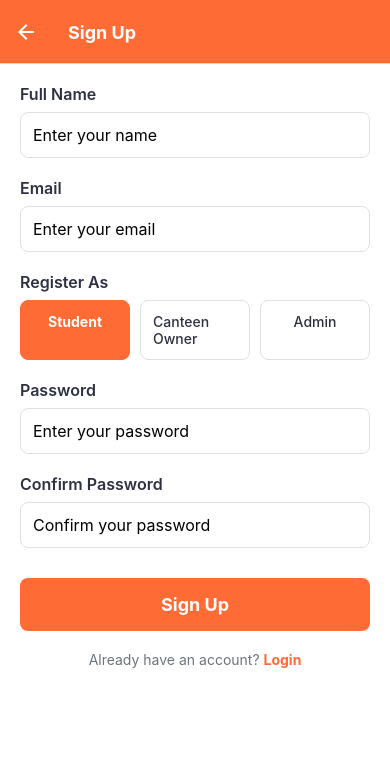
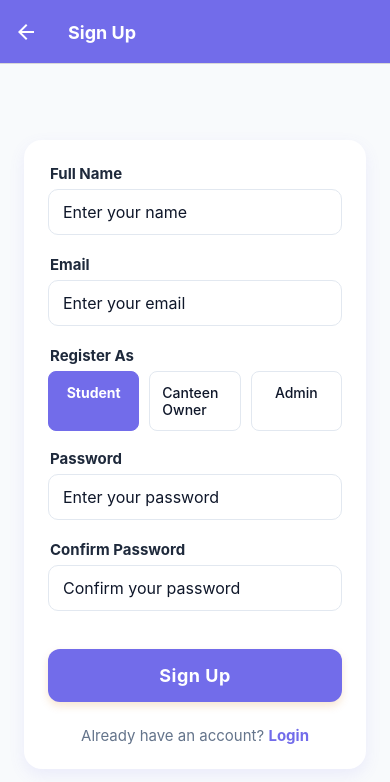
Before and after one commit to HackIIIT-Santas-And-Their-Elves/KMS, a React Native app in the folder UnifiedApp/: screen /Register in a window 390 px wide. Shown: the top 782 px of the page. Built offline with nearby package versions, Linux system fonts and the light colour scheme.

Commit message:
Changes color everywhere to match LoginScreen.js

```diff
--- a/UnifiedApp/src/screens/CartScreen.js
+++ b/UnifiedApp/src/screens/CartScreen.js
@@ -130,136 +130,151 @@ const styles = StyleSheet.create({
         flex: 1,
         justifyContent: 'center',
         alignItems: 'center',
-        padding: 20,
+        backgroundColor: colors.background,
     },
     emptyText: {
         fontSize: 18,
         color: colors.textSecondary,
-        marginTop: 16,
-        marginBottom: 24,
+        marginTop: 18,
+        marginBottom: 12,
     },
     browseButton: {
         backgroundColor: colors.primary,
-        paddingHorizontal: 24,
+        borderRadius: 10,
         paddingVertical: 12,
-        borderRadius: 8,
+        paddingHorizontal: 28,
+        marginTop: 8,
+        shadowColor: colors.primary,
+        shadowOffset: { width: 0, height: 3 },
+        shadowOpacity: 0.12,
+        shadowRadius: 6,
+        elevation: 2,
     },
     browseButtonText: {
         color: colors.white,
+        fontWeight: 'bold',
         fontSize: 16,
-        fontWeight: 'bold',
     },
     listContainer: {
-        padding: 16,
+        paddingBottom: 120,
     },
     header: {
         flexDirection: 'row',
         justifyContent: 'space-between',
         alignItems: 'center',
-        marginBottom: 16,
+        marginBottom: 8,
+        marginTop: 8,
+        paddingHorizontal: 8,
     },
     headerText: {
         fontSize: 16,
-        fontWeight: '600',
+        fontWeight: '700',
         color: colors.text,
     },
     clearText: {
-        fontSize: 14,
         color: colors.error,
         fontWeight: '600',
+        fontSize: 14,
     },
     card: {
-        backgroundColor: colors.white,
-        borderRadius: 12,
-        padding: 16,
-        marginBottom: 12,
-        elevation: 2,
-        shadowColor: '#000',
-        shadowOffset: { width: 0, height: 2 },
-        shadowOpacity: 0.1,
-        shadowRadius: 4,
+        backgroundColor: colors.surface,
+        borderRadius: 16,
+        padding: 18,
+        marginVertical: 8,
+        marginHorizontal: 8,
+        shadowColor: colors.primary,
+        shadowOffset: { width: 0, height: 4 },
+        shadowOpacity: 0.10,
+        shadowRadius: 10,
+        elevation: 3,
     },
     itemInfo: {
-        marginBottom: 12,
+        marginBottom: 8,
     },
     itemName: {
-        fontSize: 16,
-        fontWeight: 'bold',
+        fontSize: 17,
+        fontWeight: '700',
         color: colors.text,
-        marginBottom: 4,
     },
     itemPrice: {
         fontSize: 14,
         color: colors.textSecondary,
+        marginTop: 2,
     },
     quantityContainer: {
         flexDirection: 'row',
         alignItems: 'center',
-        marginBottom: 12,
+        marginTop: 6,
     },
     quantityButton: {
-        width: 32,
-        height: 32,
-        borderRadius: 16,
+        backgroundColor: colors.background,
+        borderRadius: 8,
+        padding: 6,
+        marginHorizontal: 4,
         borderWidth: 1,
-        borderColor: colors.primary,
-        justifyContent: 'center',
-        alignItems: 'center',
+        borderColor: colors.border,
     },
     quantity: {
-        fontSize: 18,
-        fontWeight: 'bold',
+        fontSize: 16,
+        fontWeight: '600',
         color: colors.text,
-        marginHorizontal: 16,
-        minWidth: 30,
-        textAlign: 'center',
+        marginHorizontal: 8,
     },
     itemFooter: {
         flexDirection: 'row',
         justifyContent: 'space-between',
         alignItems: 'center',
-        paddingTop: 12,
-        borderTopWidth: 1,
-        borderTopColor: colors.border,
+        marginTop: 8,
     },
     itemTotal: {
-        fontSize: 18,
+        fontSize: 15,
         fontWeight: 'bold',
         color: colors.primary,
     },
     footer: {
-        backgroundColor: colors.white,
-        padding: 16,
-        borderTopWidth: 1,
-        borderTopColor: colors.border,
+        backgroundColor: colors.surface,
+        borderTopLeftRadius: 18,
+        borderTopRightRadius: 18,
+        padding: 18,
+        shadowColor: colors.primary,
+        shadowOffset: { width: 0, height: -2 },
+        shadowOpacity: 0.08,
+        shadowRadius: 8,
+        elevation: 2,
     },
     totalContainer: {
         flexDirection: 'row',
         justifyContent: 'space-between',
         alignItems: 'center',
-        marginBottom: 16,
+        marginBottom: 10,
     },
     totalLabel: {
-        fontSize: 16,
-        color: colors.text,
+        color: colors.textSecondary,
+        fontSize: 15,
     },
     totalAmount: {
-        fontSize: 24,
+        color: colors.primary,
         fontWeight: 'bold',
-        color: colors.primary,
+        fontSize: 18,
     },
     checkoutButton: {
-        backgroundColor: colors.primary,
+        backgroundColor: colors.action,
+        borderRadius: 12,
         flexDirection: 'row',
+        alignItems: 'center',
         justifyContent: 'center',
-        alignItems: 'center',
-        padding: 16,
-        borderRadius: 8,
+        paddingVertical: 14,
+        marginTop: 8,
+        shadowColor: colors.action,
+        shadowOffset: { width: 0, height: 3 },
+        shadowOpacity: 0.13,
+        shadowRadius: 7,
+        elevation: 2,
     },
     checkoutButtonText: {
         color: colors.white,
-        fontSize: 18,
         fontWeight: 'bold',
+        fontSize: 16,
         marginRight: 8,
     },
 });
--- a/UnifiedApp/src/screens/ProfileScreen.js
+++ b/UnifiedApp/src/screens/ProfileScreen.js
@@ -85,78 +85,109 @@ const styles = StyleSheet.create({
     header: {
         backgroundColor: colors.primary,
         alignItems: 'center',
-        padding: 24,
-        paddingTop: 40,
+        padding: 32,
+        paddingTop: 48,
+        borderBottomLeftRadius: 24,
+        borderBottomRightRadius: 24,
+        shadowColor: colors.primary,
+        shadowOffset: { width: 0, height: 8 },
+        shadowOpacity: 0.12,
+        shadowRadius: 16,
+        elevation: 8,
     },
     avatarContainer: {
         width: 96,
         height: 96,
         borderRadius: 48,
-        backgroundColor: colors.secondary,
+        backgroundColor: colors.action,
         justifyContent: 'center',
         alignItems: 'center',
         marginBottom: 16,
+        borderWidth: 3,
+        borderColor: colors.surface,
     },
     name: {
-        fontSize: 24,
-        fontWeight: 'bold',
+        fontSize: 26,
+        fontWeight: '800',
         color: colors.white,
-        marginBottom: 4,
+        marginBottom: 2,
     },
     email: {
-        fontSize: 14,
+        fontSize: 15,
         color: colors.white,
-        opacity: 0.9,
-        marginBottom: 12,
+        opacity: 0.92,
+        marginBottom: 10,
     },
     roleBadge: {
-        backgroundColor: colors.white,
-        paddingHorizontal: 16,
-        paddingVertical: 6,
-        borderRadius: 12,
+        backgroundColor: colors.surface,
+        paddingHorizontal: 18,
+        paddingVertical: 7,
+        borderRadius: 14,
+        marginTop: 6,
+        shadowColor: colors.primary,
+        shadowOffset: { width: 0, height: 2 },
+        shadowOpacity: 0.08,
+        shadowRadius: 4,
+        elevation: 2,
     },
     roleText: {
         color: colors.primary,
-        fontSize: 12,
-        fontWeight: 'bold',
+        fontSize: 13,
+        fontWeight: '700',
     },
     section: {
-        backgroundColor: colors.white,
-        marginTop: 16,
+        marginTop: 32,
+        backgroundColor: colors.surface,
+        borderRadius: 18,
+        marginHorizontal: 18,
         paddingVertical: 8,
+        shadowColor: colors.primary,
+        shadowOffset: { width: 0, height: 4 },
+        shadowOpacity: 0.08,
+        shadowRadius: 8,
+        elevation: 2,
     },
     menuItem: {
         flexDirection: 'row',
         alignItems: 'center',
-        padding: 16,
+        paddingVertical: 16,
+        paddingHorizontal: 24,
         borderBottomWidth: 1,
-        borderBottomColor: colors.surface,
+        borderBottomColor: colors.border,
     },
     menuText: {
         flex: 1,
         fontSize: 16,
         color: colors.text,
         marginLeft: 16,
+        fontWeight: '600',
     },
     logoutButton: {
         flexDirection: 'row',
         alignItems: 'center',
         justifyContent: 'center',
-        backgroundColor: colors.white,
-        padding: 16,
-        marginTop: 16,
+        marginTop: 32,
+        backgroundColor: colors.error,
+        borderRadius: 12,
+        paddingVertical: 14,
+        marginHorizontal: 32,
+        shadowColor: colors.error,
+        shadowOffset: { width: 0, height: 4 },
+        shadowOpacity: 0.12,
+        shadowRadius: 8,
+        elevation: 3,
     },
     logoutText: {
+        color: colors.white,
+        fontWeight: 'bold',
         fontSize: 16,
-        color: colors.error,
-        fontWeight: '600',
         marginLeft: 8,
     },
     version: {
         textAlign: 'center',
-        fontSize: 12,
         color: colors.textSecondary,
-        marginTop: 24,
+        marginTop: 18,
+        fontSize: 13,
     },
 });
 
--- a/UnifiedApp/src/screens/RegisterScreen.js
+++ b/UnifiedApp/src/screens/RegisterScreen.js
@@ -240,14 +240,14 @@ const RegisterScreen = ({ navigation }) => {
                         </Text>
                     </TouchableOpacity>
 
-                    <TouchableOpacity
-                        style={styles.linkButton}
-                        onPress={() => navigation.goBack()}
-                    >
-                        <Text style={styles.linkText}>
-                            Already have an account? <Text style={styles.linkTextBold}>Login</Text>
+                    <View style={styles.footer}>
+                        <Text style={styles.footerText}>
+                            Already have an account?{' '}
+                            <TouchableOpacity onPress={() => navigation.goBack()}>
+                                <Text style={styles.linkText}>Login</Text>
+                            </TouchableOpacity>
                         </Text>
-                    </TouchableOpacity>
+                    </View>
                 </View>
             </ScrollView>
         </KeyboardAvoidingView>
@@ -257,58 +257,75 @@ const RegisterScreen = ({ navigation }) => {
 const styles = StyleSheet.create({
     container: {
         flex: 1,
-        backgroundColor: colors.white,
+        backgroundColor: colors.background,
     },
     scrollContent: {
         flexGrow: 1,
-        padding: 20,
+        justifyContent: 'center',
+        padding: 24,
     },
     form: {
-        width: '100%',
+        backgroundColor: colors.surface,
+        borderRadius: 18,
+        padding: 24,
+        shadowColor: colors.primary,
+        shadowOffset: { width: 0, height: 6 },
+        shadowOpacity: 0.10,
+        shadowRadius: 16,
+        elevation: 6,
     },
     inputContainer: {
-        marginBottom: 20,
+        marginBottom: 18,
     },
     label: {
-        fontSize: 16,
-        fontWeight: '600',
-        color: colors.text,
-        marginBottom: 8,
+        fontSize: 15,
+        fontWeight: '700',
+        color: colors.secondary,
+        marginBottom: 6,
+        marginLeft: 2,
     },
     input: {
+        backgroundColor: colors.surface,
+        borderRadius: 10,
         borderWidth: 1,
         borderColor: colors.border,
-        borderRadius: 8,
-        padding: 12,
+        paddingHorizontal: 14,
+        paddingVertical: 12,
         fontSize: 16,
-        backgroundColor: colors.white,
+        color: colors.text,
+        marginBottom: 2,
     },
     button: {
         backgroundColor: colors.primary,
-        padding: 16,
-        borderRadius: 8,
+        borderRadius: 12,
+        paddingVertical: 16,
         alignItems: 'center',
-        marginTop: 10,
-    },
-    buttonDisabled: {
-        opacity: 0.6,
+        marginTop: 18,
+        shadowColor: colors.action,
+        shadowOffset: { width: 0, height: 4 },
+        shadowOpacity: 0.18,
+        shadowRadius: 8,
+        elevation: 4,
     },
     buttonText: {
         color: colors.white,
         fontSize: 18,
         fontWeight: 'bold',
+        letterSpacing: 0.5,
     },
-    linkButton: {
-        marginTop: 20,
-        alignItems: 'center',
+    footer: {
+        flexDirection: 'row',
+        justifyContent: 'center',
+        marginTop: 24,
+    },
+    footerText: {
+        color: colors.textSecondary,
+        fontSize: 15,
     },
     linkText: {
-        fontSize: 14,
-        color: colors.textSecondary,
-    },
-    linkTextBold: {
         color: colors.primary,
         fontWeight: 'bold',
+        fontSize: 15,
     },
     roleContainer: {
         flexDirection: 'row',
```
Also changed, not shown: UnifiedApp/src/constants/colors.js (+13 -13 lines).
